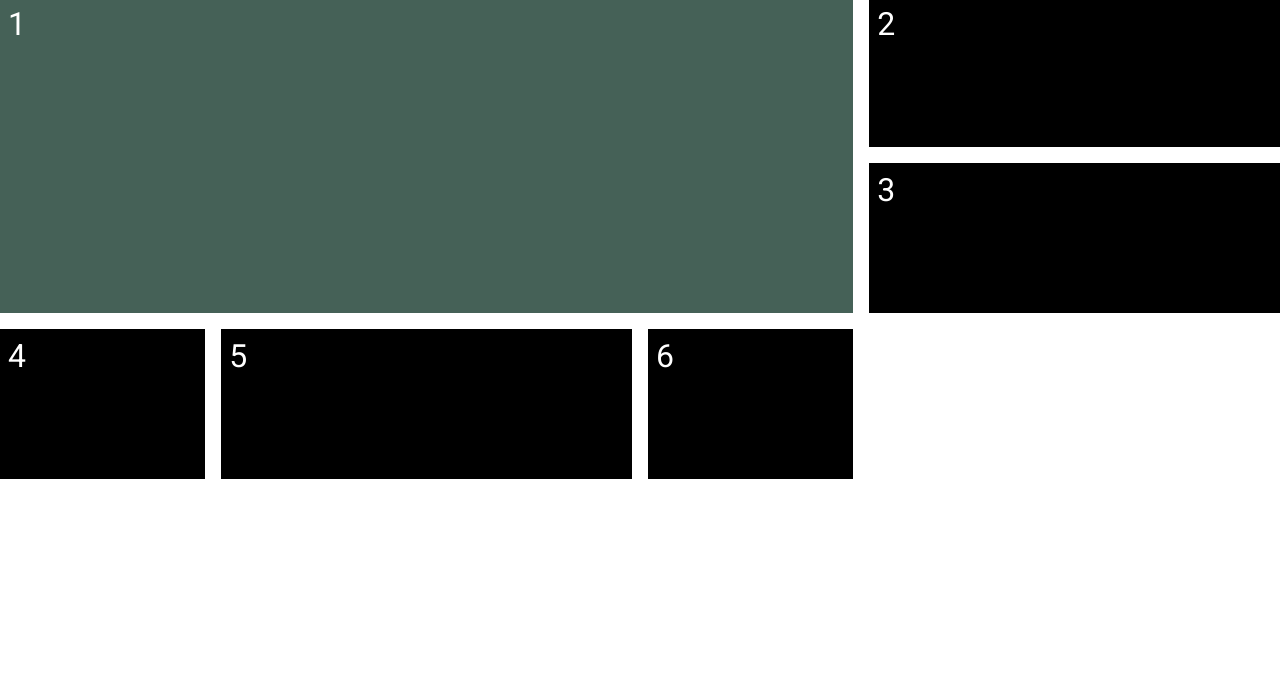
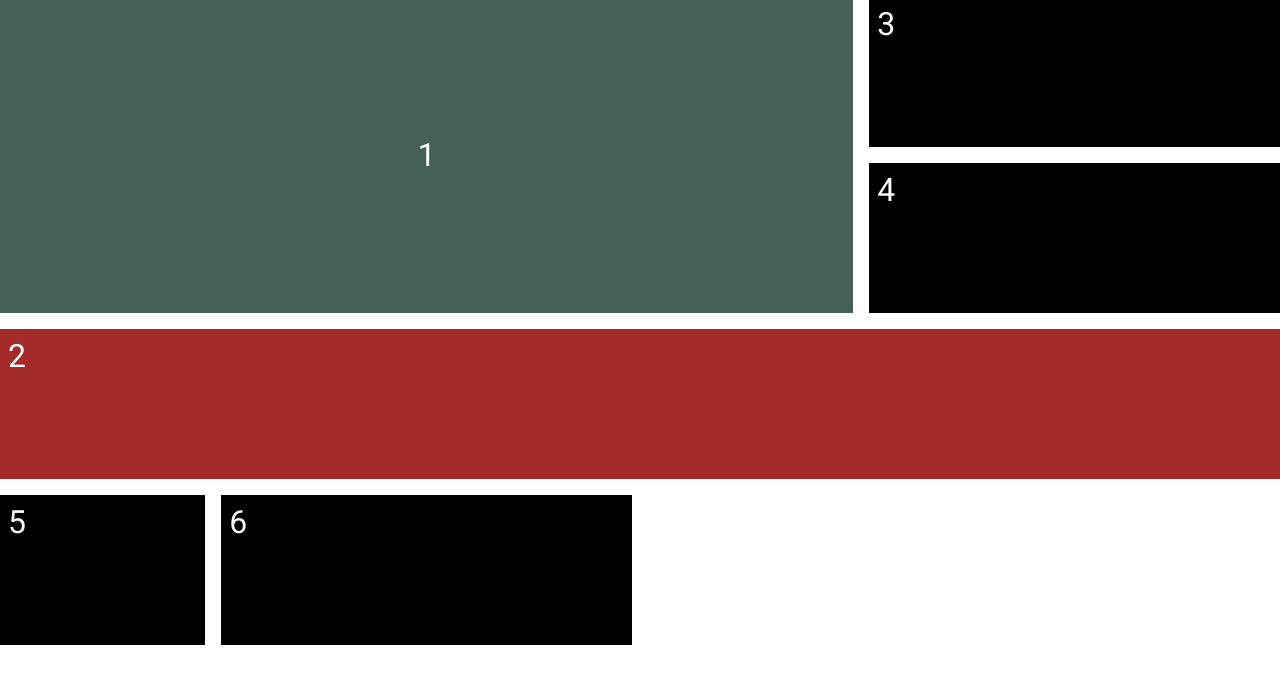
Before and after one commit to elio-1/CSS_learning_5_Grid, a plain HTML site: page index.html in a window 1280 px wide. Shown: the part 41-724 px from the top of the page. Drawn offline with Linux system fonts and the light colour scheme.

Commit message:
place-content instead of align and justify content

```diff
--- a/css/style.css
+++ b/css/style.css
@@ -30,6 +30,15 @@ body {
 .box:first-child {
     background-color: rgb(69, 97, 87);
     grid-column: 1 / 4;
-    grid-row: 1/3;
+    grid-row: 1 / 3;
+
+    display: grid;
+    place-content: center center;
 }
 /* view grid layout with inspector > grid layout main.container */
+
+.box:nth-child(2) {
+    background-color: brown;
+    grid-column: 1 / 5;
+    grid-row: 3 / 4;
+}
```
